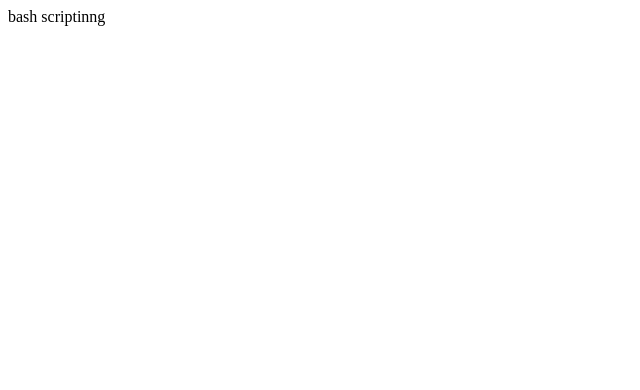
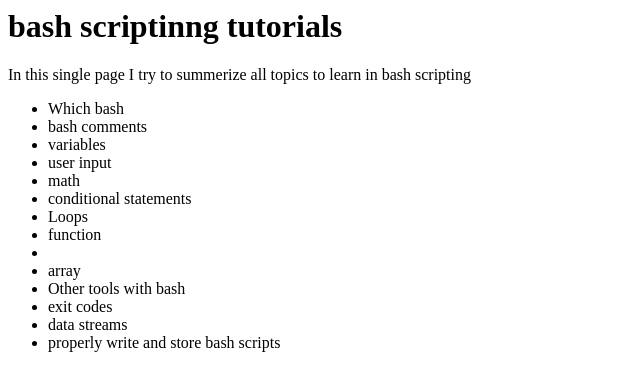
Before and after one commit to rkryvar/rkryvar.github.io, a plain HTML site: page web_pages/bash_scripting/bash_scripting.html in a window 1280 px wide. Shown: the whole page, without its empty margins (0-640 px from the left). Drawn offline with Linux system fonts and the light colour scheme.

Commit message:
update index.html

```diff
--- a/web_pages/bash_scripting/bash_scripting.html
+++ b/web_pages/bash_scripting/bash_scripting.html
@@ -3,6 +3,24 @@
 		<title>Bash Scripting</title>
 	</head>
 	<body>
-		bash scriptinng
+		<h1>bash scriptinng tutorials</h1>
+		<p>In this single page I try to summerize all topics to learn in bash scripting </p>
+		<ul>
+			<li>Which bash</li>
+			<li>bash comments</li>
+			<li>variables</li>
+			<li>user input</li>
+			<li>math</li>
+			<li>conditional statements</li>
+                        <li>Loops</li>
+			<li>function<li>
+			<li>array</li>
+			<li>Other tools with bash</li>
+			<li>exit codes</li>
+			<li>data streams</li>
+			<li>properly write and store bash scripts</li>
+
+
+		</ul>
 	</body>
 </html>
```
Also changed, not shown: index.html (+1 -1 lines).
